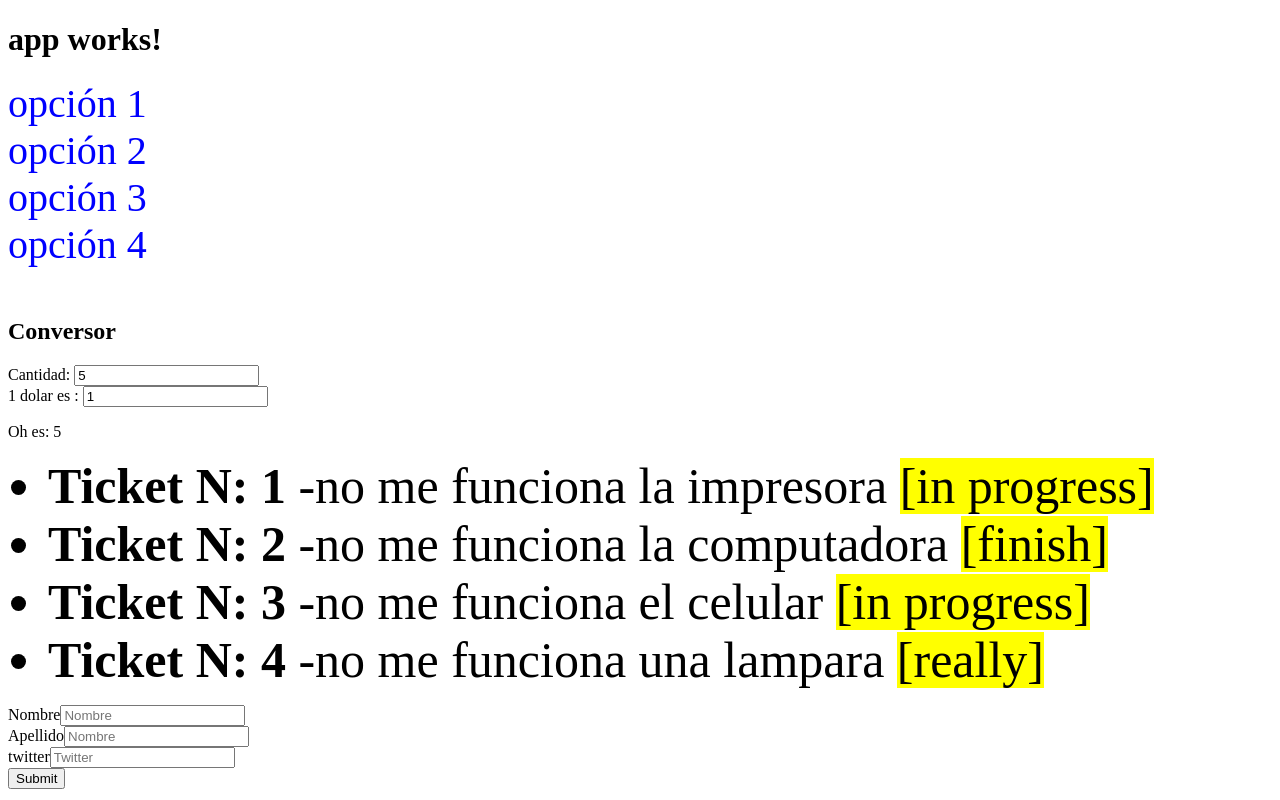
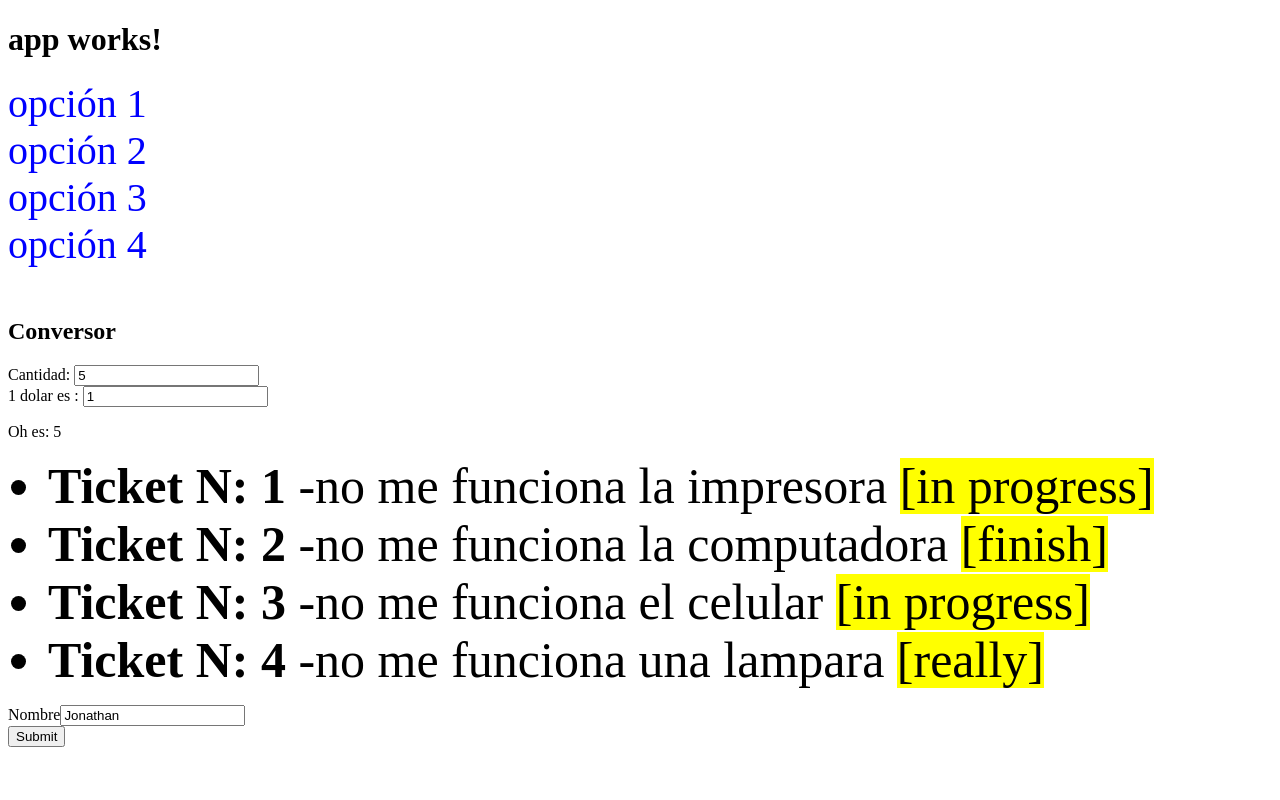
Before and after one commit to yojotaman/angularjs, an Angular app in the folder angular/proyectOne/: page / in a window 1280 px wide. Built offline with nearby package versions, Linux system fonts and the light colour scheme.

Commit message:
formularios reactivos

```diff
--- a/angular/proyectOne/src/app/app.component.html
+++ b/angular/proyectOne/src/app/app.component.html
@@ -29,18 +29,11 @@
   </li>
 </ul>
 
-<form #f="ngForm" (ngSubmit)="onSubmit(f.value)">
+<form [formGroup]="myForm" (ngSubmit)="onSubmit(myForm.value)">
   <div>
     <label for="nameInput">Nombre</label>
-    <input type="text" id="nameInput" placeholder="Nombre" name="name" ngModel>
+    <input type="text" id="nameInput" placeholder="Nombre" name="nombre" [formControl]="myForm.controls['name']">
   </div>
-  <div>
-    <label for="apellidoInput">Apellido</label>
-    <input type="text" id="apellidoInput" placeholder="Nombre" name="apellido" ngModel>
-  </div>
-  <div>
-    <label for="twitterInput">twitter</label>
-    <input type="text" id="twitterInput" placeholder="Twitter" name="twitter" ngModel>
-  </div>
+
   <button type="submit">Submit</button>
 </form>
--- a/angular/proyectOne/src/app/app.component.ts
+++ b/angular/proyectOne/src/app/app.component.ts
@@ -3,6 +3,8 @@
 import { InputComponent } from './input/input.component';
 
 import {TicketService} from './services/ticket.service';
+
+import { FormBuilder, FormGroup } from '@angular/forms';
 
 @Component({
   selector: 'app-root',
@@ -12,30 +14,38 @@
 export class AppComponent {
   title = 'app works!';
   votacion='';
-  tickets:any;
-
-
-
-  constructor (private ticketService: TicketService){
-    this.tickets = ticketService.getTickets(); // Aquí puedo hacer el llamado del metodo para //obtener todos los ticktets
-  }
-
   votos=[
     {title:'opción 1'},
     {title:'opción 2'},
     {title:'opción 3'},
     {title:'opción 4'}
   ];
+  tickets:any;
+
+  myForm: FormGroup;
+
+  constructor (
+    private ticketService: TicketService,
+    private fb: FormBuilder
+    ){
+    this.tickets = ticketService.getTickets(); // Aquí puedo hacer el llamado del metodo para //obtener todos los ticktets
+    // valor por defecto
+    this.myForm = fb.group({
+      'name': ['Jonathan']
+    });
+
+  }
+
 
   addVoto(response:string){
     this.votacion = "Usted eligió: " + response;
+  }
 
-  }
   cantidad = 5;
   factor = 1;
 
-  onSubmit(form: any): void {
-    console.log('El fomulario tiene:', form);
+  onSubmit(value:string): void {
+    console.log('El fomulario tiene:', value);
   }
 
 }
--- a/angular/proyectOne/src/app/app.module.ts
+++ b/angular/proyectOne/src/app/app.module.ts
@@ -1,6 +1,6 @@
 import { BrowserModule } from '@angular/platform-browser';
 import { NgModule } from '@angular/core';
-import { FormsModule } from '@angular/forms';
+//import { FormsModule } from '@angular/forms';
 import { HttpModule } from '@angular/http';
 
 import { AppComponent } from './app.component';
@@ -18,6 +18,9 @@
 //service
 import {TicketService} from './services/ticket.service';
 
+//FORMS
+import { FormsModule, ReactiveFormsModule } from '@angular/forms';
+
 @NgModule({
   declarations: [
     AppComponent,
@@ -29,6 +32,7 @@
   imports: [
     BrowserModule,
     FormsModule,
+    ReactiveFormsModule,
     HttpModule
   ],
   providers: [TicketService],
```
